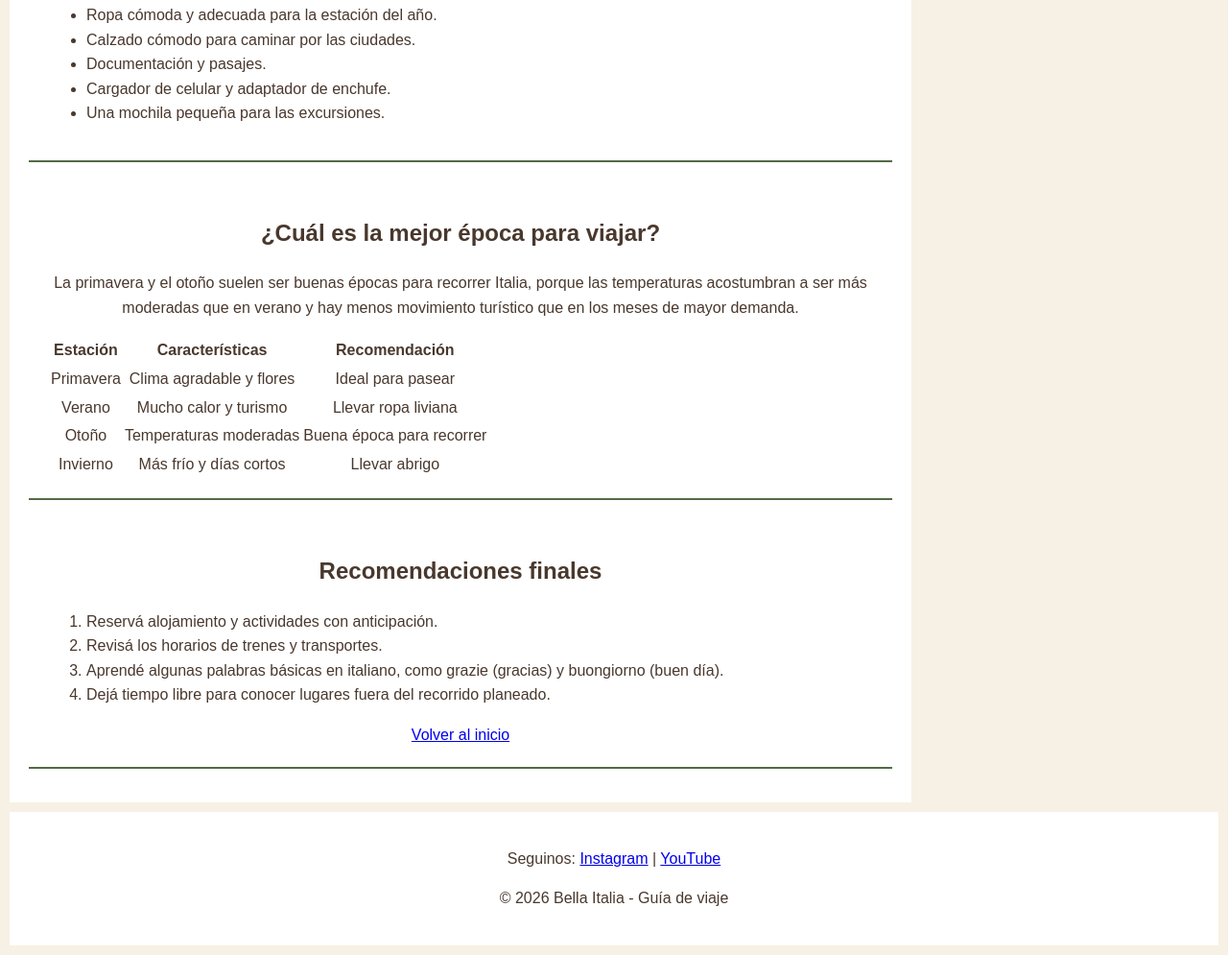
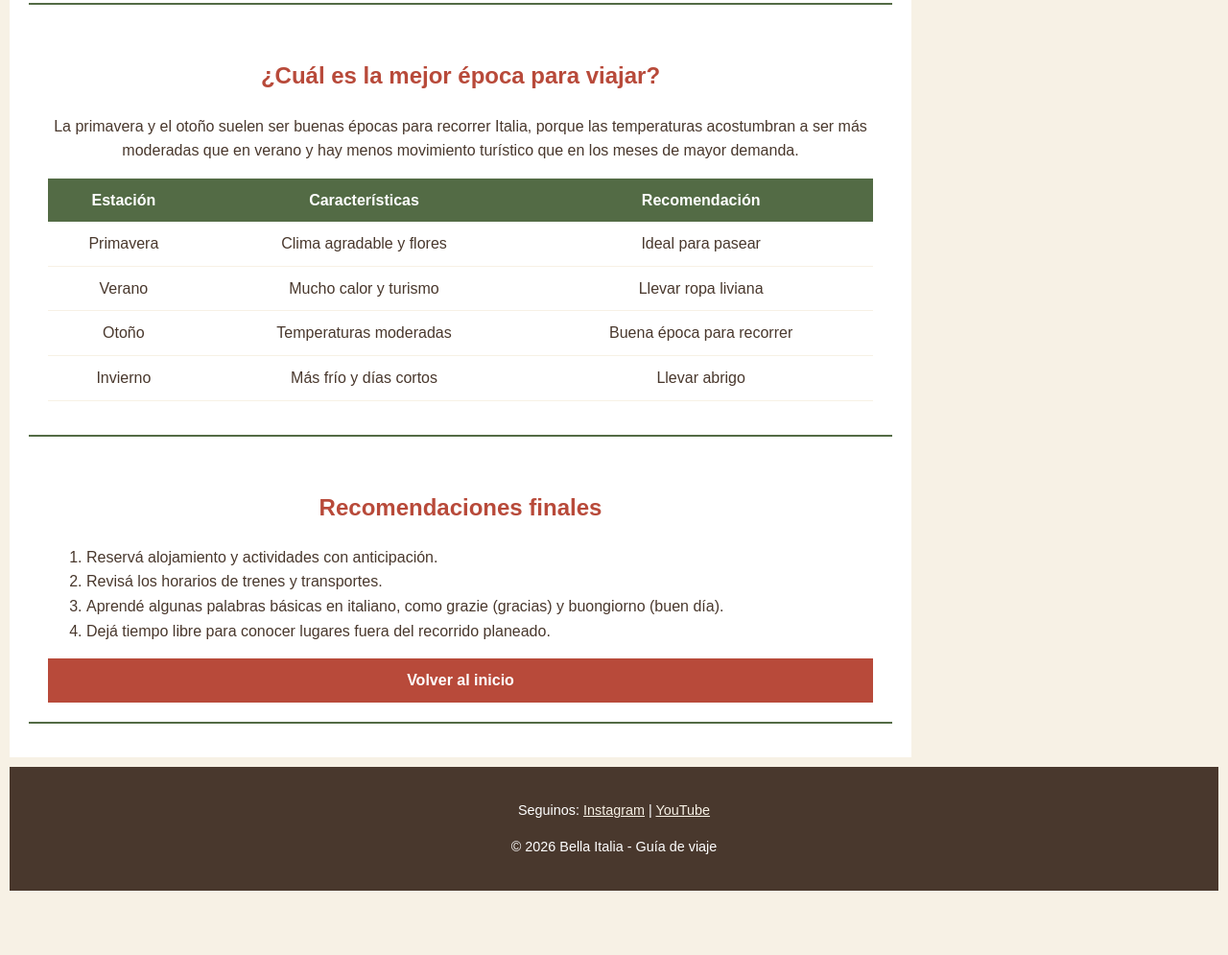
Before and after one commit to florencialutz13/tp-final-Lutz-Florencia-4to-E, a plain HTML site: page consejos.html in a window 1280 px wide. Shown: the part 1237-2232 px from the top of the page at 96% size. After the commit the page ends 2175 px from the top, so only its background shows below. Drawn offline with Linux system fonts and the light colour scheme.

Commit message:
rthufutyu

```diff
--- a/style.css
+++ b/style.css
@@ -23,6 +23,16 @@ header {
     color: #FFFFFF;
     text-align: left;
 }
+header img {
+    width: 85px;
+    height: 85px;
+    float: left;
+    margin-right: 18px;
+}
+
+header h1 {
+    margin: 0;
+}
 header p {
     margin: 5px 0 0 0;
 }
@@ -30,7 +40,7 @@ header p {
 nav {
     background: #FFFFFF;
 }
-av a {
+nav a {
     display: block;
     text-decoration: none;
     color: #FFFFFF;
@@ -49,7 +59,7 @@ article {
     padding: 20px;
     margin-bottom: 15px;
 }
-2, h3 {
+h2, h3 {
     color: #B84A3A;
 }
 
@@ -67,3 +77,40 @@ img.centrada {
 ul, ol {
     text-align: left;
 }
+.boton {
+    display: block;
+    text-decoration: none;
+    color: #FFFFFF;
+    background: #B84A3A;
+    font-weight: bold;
+    padding: 10px 20px;
+    margin-top: 10px;
+}
+
+table {
+    width: 100%;
+    border-collapse: collapse;
+    margin-bottom: 15px;
+}
+
+th {
+    background: #536B45;
+    color: #FFFFFF;
+    padding: 10px;
+}
+
+td {
+    padding: 10px;
+    border-bottom: 1px solid #F7F1E5;
+}
+
+footer {
+    text-align: center;
+    font-size: 0.9em;
+    background: #49382D;
+    color: #FFFFFF;
+}
+
+footer a {
+    color: #F7F1E5;
+}
```
